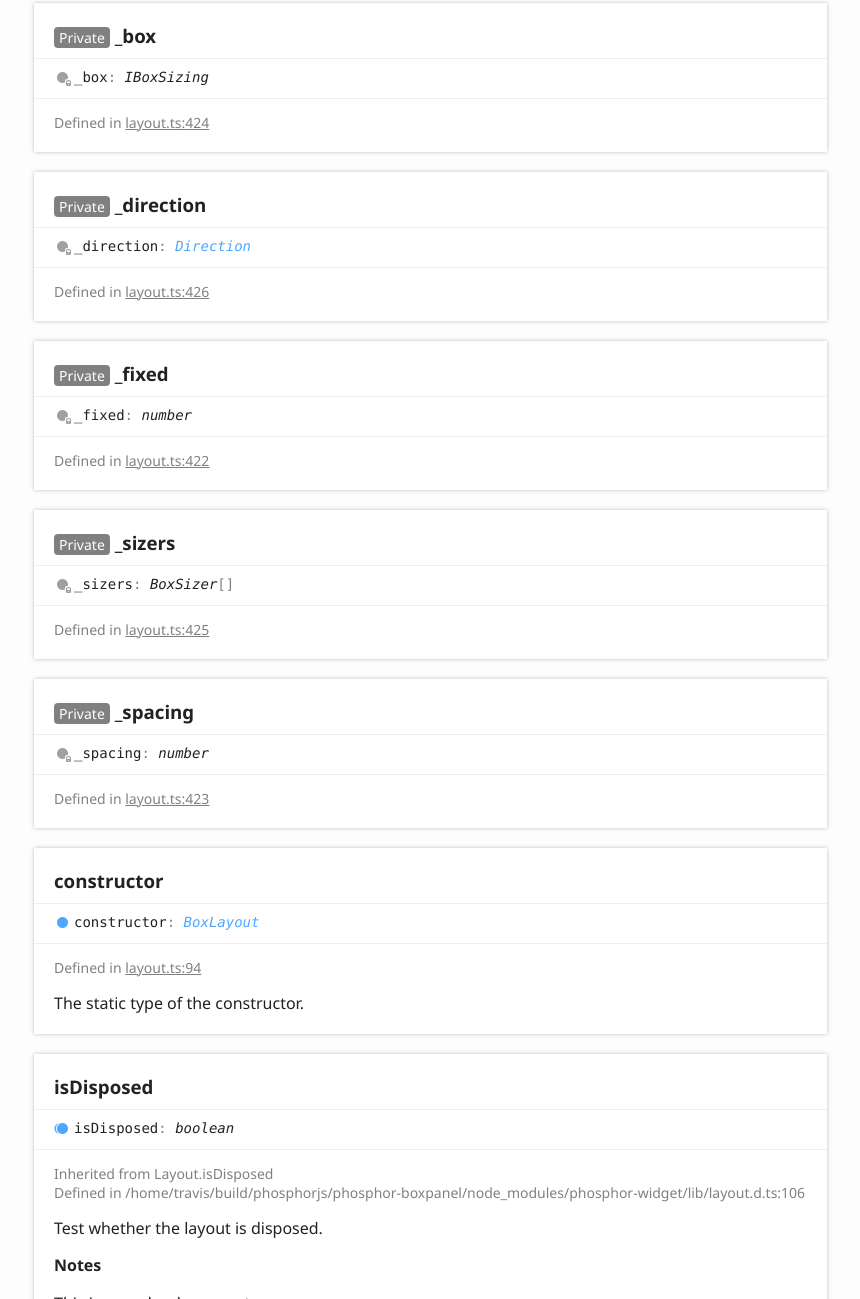
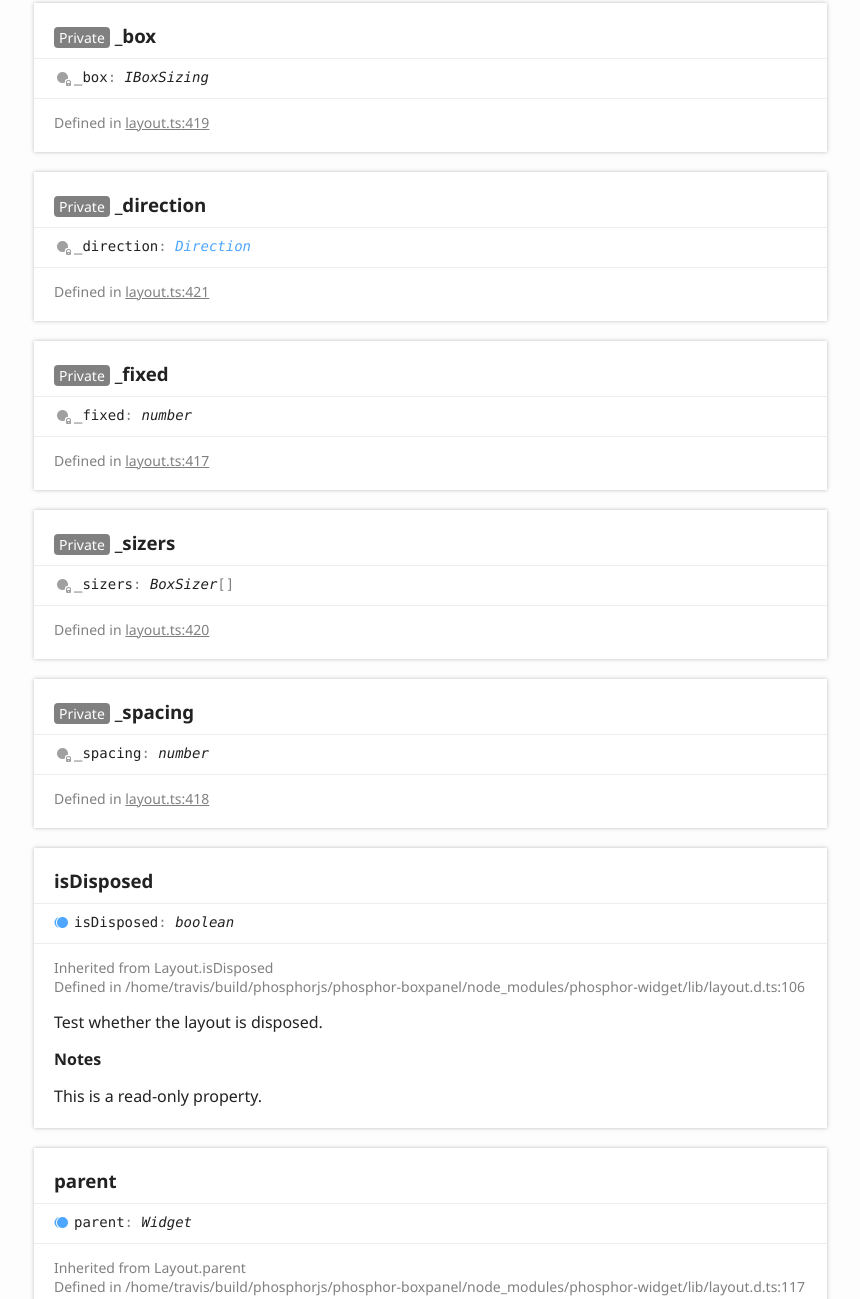
Before and after one commit to gochoam/phosphor-boxpanel, a plain HTML site: page api/classes/boxlayout.html in a window 1280 px wide. Shown: the part 1352-2651 px from the top of the page, without its empty margins (6-866 px from the left). Drawn offline with Linux system fonts and the light colour scheme.

Commit message:
autocommit docs

```diff
--- a/api/classes/boxlayout.html
+++ b/api/classes/boxlayout.html
@@ -106,7 +106,6 @@
 								<li class="tsd-kind-property tsd-parent-kind-class tsd-is-private tsd-is-external"><a href="boxlayout.html#_fixed" class="tsd-kind-icon">_fixed</a></li>
 								<li class="tsd-kind-property tsd-parent-kind-class tsd-is-private tsd-is-external"><a href="boxlayout.html#_sizers" class="tsd-kind-icon">_sizers</a></li>
 								<li class="tsd-kind-property tsd-parent-kind-class tsd-is-private tsd-is-external"><a href="boxlayout.html#_spacing" class="tsd-kind-icon">_spacing</a></li>
-								<li class="tsd-kind-property tsd-parent-kind-class tsd-is-external"><a href="boxlayout.html#constructor" class="tsd-kind-icon">constructor</a></li>
 								<li class="tsd-kind-property tsd-parent-kind-class tsd-is-inherited tsd-is-external"><a href="boxlayout.html#isdisposed" class="tsd-kind-icon">is<wbr>Disposed</a></li>
 								<li class="tsd-kind-property tsd-parent-kind-class tsd-is-inherited tsd-is-external"><a href="boxlayout.html#parent" class="tsd-kind-icon">parent</a></li>
 								<li class="tsd-kind-property tsd-parent-kind-class tsd-is-static tsd-is-external"><a href="boxlayout.html#bottomtotop" class="tsd-kind-icon">Bottom<wbr>ToTop</a></li>
@@ -166,7 +165,7 @@
 					<div class="tsd-signature tsd-kind-icon">_box<span class="tsd-signature-symbol">:</span> <span class="tsd-signature-type">IBoxSizing</span></div>
 					<aside class="tsd-sources">
 						<ul>
-							<li>Defined in <a href="https://github.com/phosphorjs/phosphor-boxpanel/blob/HEAD/src/layout.ts#L424">layout.ts:424</a></li>
+							<li>Defined in <a href="https://github.com/phosphorjs/phosphor-boxpanel/blob/HEAD/src/layout.ts#L419">layout.ts:419</a></li>
 						</ul>
 					</aside>
 				</section>
@@ -176,7 +175,7 @@
 					<div class="tsd-signature tsd-kind-icon">_direction<span class="tsd-signature-symbol">:</span> <a href="../enums/direction.html" class="tsd-signature-type">Direction</a></div>
 					<aside class="tsd-sources">
 						<ul>
-							<li>Defined in <a href="https://github.com/phosphorjs/phosphor-boxpanel/blob/HEAD/src/layout.ts#L426">layout.ts:426</a></li>
+							<li>Defined in <a href="https://github.com/phosphorjs/phosphor-boxpanel/blob/HEAD/src/layout.ts#L421">layout.ts:421</a></li>
 						</ul>
 					</aside>
 				</section>
@@ -186,7 +185,7 @@
 					<div class="tsd-signature tsd-kind-icon">_fixed<span class="tsd-signature-symbol">:</span> <span class="tsd-signature-type">number</span></div>
 					<aside class="tsd-sources">
 						<ul>
-							<li>Defined in <a href="https://github.com/phosphorjs/phosphor-boxpanel/blob/HEAD/src/layout.ts#L422">layout.ts:422</a></li>
+							<li>Defined in <a href="https://github.com/phosphorjs/phosphor-boxpanel/blob/HEAD/src/layout.ts#L417">layout.ts:417</a></li>
 						</ul>
 					</aside>
 				</section>
@@ -196,7 +195,7 @@
 					<div class="tsd-signature tsd-kind-icon">_sizers<span class="tsd-signature-symbol">:</span> <span class="tsd-signature-type">BoxSizer</span><span class="tsd-signature-symbol">[]</span></div>
 					<aside class="tsd-sources">
 						<ul>
-							<li>Defined in <a href="https://github.com/phosphorjs/phosphor-boxpanel/blob/HEAD/src/layout.ts#L425">layout.ts:425</a></li>
+							<li>Defined in <a href="https://github.com/phosphorjs/phosphor-boxpanel/blob/HEAD/src/layout.ts#L420">layout.ts:420</a></li>
 						</ul>
 					</aside>
 				</section>
@@ -206,24 +205,9 @@
 					<div class="tsd-signature tsd-kind-icon">_spacing<span class="tsd-signature-symbol">:</span> <span class="tsd-signature-type">number</span></div>
 					<aside class="tsd-sources">
 						<ul>
-							<li>Defined in <a href="https://github.com/phosphorjs/phosphor-boxpanel/blob/HEAD/src/layout.ts#L423">layout.ts:423</a></li>
+							<li>Defined in <a href="https://github.com/phosphorjs/phosphor-boxpanel/blob/HEAD/src/layout.ts#L418">layout.ts:418</a></li>
 						</ul>
 					</aside>
-				</section>
-				<section class="tsd-panel tsd-member tsd-kind-property tsd-parent-kind-class tsd-is-external">
-					<a name="constructor" class="tsd-anchor"></a>
-					<h3>constructor</h3>
-					<div class="tsd-signature tsd-kind-icon">constructor<span class="tsd-signature-symbol">:</span> <a href="boxlayout.html" class="tsd-signature-type">BoxLayout</a></div>
-					<aside class="tsd-sources">
-						<ul>
-							<li>Defined in <a href="https://github.com/phosphorjs/phosphor-boxpanel/blob/HEAD/src/layout.ts#L94">layout.ts:94</a></li>
-						</ul>
-					</aside>
-					<div class="tsd-comment tsd-typography">
-						<div class="lead">
-							<p>The static type of the constructor.</p>
-						</div>
-					</div>
 				</section>
 				<section class="tsd-panel tsd-member tsd-kind-property tsd-parent-kind-class tsd-is-inherited tsd-is-external">
 					<a name="isdisposed" class="tsd-anchor"></a>
@@ -268,7 +252,7 @@
 					<div class="tsd-signature tsd-kind-icon">Bottom<wbr>ToTop<span class="tsd-signature-symbol">:</span> <a href="../enums/direction.html" class="tsd-signature-type">Direction</a></div>
 					<aside class="tsd-sources">
 						<ul>
-							<li>Defined in <a href="https://github.com/phosphorjs/phosphor-boxpanel/blob/HEAD/src/layout.ts#L457">layout.ts:457</a></li>
+							<li>Defined in <a href="https://github.com/phosphorjs/phosphor-boxpanel/blob/HEAD/src/layout.ts#L452">layout.ts:452</a></li>
 						</ul>
 					</aside>
 					<div class="tsd-comment tsd-typography">
@@ -283,7 +267,7 @@
 					<div class="tsd-signature tsd-kind-icon">Left<wbr>ToRight<span class="tsd-signature-symbol">:</span> <a href="../enums/direction.html" class="tsd-signature-type">Direction</a></div>
 					<aside class="tsd-sources">
 						<ul>
-							<li>Defined in <a href="https://github.com/phosphorjs/phosphor-boxpanel/blob/HEAD/src/layout.ts#L439">layout.ts:439</a></li>
+							<li>Defined in <a href="https://github.com/phosphorjs/phosphor-boxpanel/blob/HEAD/src/layout.ts#L434">layout.ts:434</a></li>
 						</ul>
 					</aside>
 					<div class="tsd-comment tsd-typography">
@@ -298,7 +282,7 @@
 					<div class="tsd-signature tsd-kind-icon">Right<wbr>ToLeft<span class="tsd-signature-symbol">:</span> <a href="../enums/direction.html" class="tsd-signature-type">Direction</a></div>
 					<aside class="tsd-sources">
 						<ul>
-							<li>Defined in <a href="https://github.com/phosphorjs/phosphor-boxpanel/blob/HEAD/src/layout.ts#L445">layout.ts:445</a></li>
+							<li>Defined in <a href="https://github.com/phosphorjs/phosphor-boxpanel/blob/HEAD/src/layout.ts#L440">layout.ts:440</a></li>
 						</ul>
 					</aside>
 					<div class="tsd-comment tsd-typography">
@@ -313,7 +297,7 @@
 					<div class="tsd-signature tsd-kind-icon">Top<wbr>ToBottom<span class="tsd-signature-symbol">:</span> <a href="../enums/direction.html" class="tsd-signature-type">Direction</a></div>
 					<aside class="tsd-sources">
 						<ul>
-							<li>Defined in <a href="https://github.com/phosphorjs/phosphor-boxpanel/blob/HEAD/src/layout.ts#L451">layout.ts:451</a></li>
+							<li>Defined in <a href="https://github.com/phosphorjs/phosphor-boxpanel/blob/HEAD/src/layout.ts#L446">layout.ts:446</a></li>
 						</ul>
 					</aside>
 					<div class="tsd-comment tsd-typography">
@@ -336,7 +320,7 @@
 						<li class="tsd-description">
 							<aside class="tsd-sources">
 								<ul>
-									<li>Defined in <a href="https://github.com/phosphorjs/phosphor-boxpanel/blob/HEAD/src/layout.ts#L99">layout.ts:99</a></li>
+									<li>Defined in <a href="https://github.com/phosphorjs/phosphor-boxpanel/blob/HEAD/src/layout.ts#L94">layout.ts:94</a></li>
 								</ul>
 							</aside>
 							<div class="tsd-comment tsd-typography">
@@ -349,7 +333,7 @@
 						<li class="tsd-description">
 							<aside class="tsd-sources">
 								<ul>
-									<li>Defined in <a href="https://github.com/phosphorjs/phosphor-boxpanel/blob/HEAD/src/layout.ts#L106">layout.ts:106</a></li>
+									<li>Defined in <a href="https://github.com/phosphorjs/phosphor-boxpanel/blob/HEAD/src/layout.ts#L101">layout.ts:101</a></li>
 								</ul>
 							</aside>
 							<div class="tsd-comment tsd-typography">
@@ -378,7 +362,7 @@
 						<li class="tsd-description">
 							<aside class="tsd-sources">
 								<ul>
-									<li>Defined in <a href="https://github.com/phosphorjs/phosphor-boxpanel/blob/HEAD/src/layout.ts#L121">layout.ts:121</a></li>
+									<li>Defined in <a href="https://github.com/phosphorjs/phosphor-boxpanel/blob/HEAD/src/layout.ts#L116">layout.ts:116</a></li>
 								</ul>
 							</aside>
 							<div class="tsd-comment tsd-typography">
@@ -391,7 +375,7 @@
 						<li class="tsd-description">
 							<aside class="tsd-sources">
 								<ul>
-									<li>Defined in <a href="https://github.com/phosphorjs/phosphor-boxpanel/blob/HEAD/src/layout.ts#L128">layout.ts:128</a></li>
+									<li>Defined in <a href="https://github.com/phosphorjs/phosphor-boxpanel/blob/HEAD/src/layout.ts#L123">layout.ts:123</a></li>
 								</ul>
 							</aside>
 							<div class="tsd-comment tsd-typography">
@@ -422,7 +406,7 @@
 						<li class="tsd-description">
 							<aside class="tsd-sources">
 								<ul>
-									<li>Defined in <a href="https://github.com/phosphorjs/phosphor-boxpanel/blob/HEAD/src/layout.ts#L273">layout.ts:273</a></li>
+									<li>Defined in <a href="https://github.com/phosphorjs/phosphor-boxpanel/blob/HEAD/src/layout.ts#L268">layout.ts:268</a></li>
 								</ul>
 							</aside>
 							<div class="tsd-comment tsd-typography">
@@ -444,7 +428,7 @@
 						<li class="tsd-description">
 							<aside class="tsd-sources">
 								<ul>
-									<li>Defined in <a href="https://github.com/phosphorjs/phosphor-boxpanel/blob/HEAD/src/layout.ts#L353">layout.ts:353</a></li>
+									<li>Defined in <a href="https://github.com/phosphorjs/phosphor-boxpanel/blob/HEAD/src/layout.ts#L348">layout.ts:348</a></li>
 								</ul>
 							</aside>
 							<div class="tsd-comment tsd-typography">
@@ -511,7 +495,7 @@
 							<aside class="tsd-sources">
 								<p>Overwrites PanelLayout.attachChild</p>
 								<ul>
-									<li>Defined in <a href="https://github.com/phosphorjs/phosphor-boxpanel/blob/HEAD/src/layout.ts#L162">layout.ts:162</a></li>
+									<li>Defined in <a href="https://github.com/phosphorjs/phosphor-boxpanel/blob/HEAD/src/layout.ts#L157">layout.ts:157</a></li>
 								</ul>
 							</aside>
 							<div class="tsd-comment tsd-typography">
@@ -643,7 +627,7 @@
 							<aside class="tsd-sources">
 								<p>Overwrites PanelLayout.detachChild</p>
 								<ul>
-									<li>Defined in <a href="https://github.com/phosphorjs/phosphor-boxpanel/blob/HEAD/src/layout.ts#L197">layout.ts:197</a></li>
+									<li>Defined in <a href="https://github.com/phosphorjs/phosphor-boxpanel/blob/HEAD/src/layout.ts#L192">layout.ts:192</a></li>
 								</ul>
 							</aside>
 							<div class="tsd-comment tsd-typography">
@@ -709,7 +693,7 @@
 							<aside class="tsd-sources">
 								<p>Overwrites PanelLayout.initialize</p>
 								<ul>
-									<li>Defined in <a href="https://github.com/phosphorjs/phosphor-boxpanel/blob/HEAD/src/layout.ts#L147">layout.ts:147</a></li>
+									<li>Defined in <a href="https://github.com/phosphorjs/phosphor-boxpanel/blob/HEAD/src/layout.ts#L142">layout.ts:142</a></li>
 								</ul>
 							</aside>
 							<div class="tsd-comment tsd-typography">
@@ -775,7 +759,7 @@
 							<aside class="tsd-sources">
 								<p>Overwrites PanelLayout.moveChild</p>
 								<ul>
-									<li>Defined in <a href="https://github.com/phosphorjs/phosphor-boxpanel/blob/HEAD/src/layout.ts#L182">layout.ts:182</a></li>
+									<li>Defined in <a href="https://github.com/phosphorjs/phosphor-boxpanel/blob/HEAD/src/layout.ts#L177">layout.ts:177</a></li>
 								</ul>
 							</aside>
 							<div class="tsd-comment tsd-typography">
@@ -821,7 +805,7 @@
 							<aside class="tsd-sources">
 								<p>Overwrites AbstractLayout.onAfterAttach</p>
 								<ul>
-									<li>Defined in <a href="https://github.com/phosphorjs/phosphor-boxpanel/blob/HEAD/src/layout.ts#L216">layout.ts:216</a></li>
+									<li>Defined in <a href="https://github.com/phosphorjs/phosphor-boxpanel/blob/HEAD/src/layout.ts#L211">layout.ts:211</a></li>
 								</ul>
 							</aside>
 							<div class="tsd-comment tsd-typography">
@@ -850,7 +834,7 @@
 							<aside class="tsd-sources">
 								<p>Overwrites AbstractLayout.onAfterShow</p>
 								<ul>
-									<li>Defined in <a href="https://github.com/phosphorjs/phosphor-boxpanel/blob/HEAD/src/layout.ts#L208">layout.ts:208</a></li>
+									<li>Defined in <a href="https://github.com/phosphorjs/phosphor-boxpanel/blob/HEAD/src/layout.ts#L203">layout.ts:203</a></li>
 								</ul>
 							</aside>
 							<div class="tsd-comment tsd-typography">
@@ -947,7 +931,7 @@
 							<aside class="tsd-sources">
 								<p>Overwrites Layout.onChildHidden</p>
 								<ul>
-									<li>Defined in <a href="https://github.com/phosphorjs/phosphor-boxpanel/blob/HEAD/src/layout.ts#L235">layout.ts:235</a></li>
+									<li>Defined in <a href="https://github.com/phosphorjs/phosphor-boxpanel/blob/HEAD/src/layout.ts#L230">layout.ts:230</a></li>
 								</ul>
 							</aside>
 							<div class="tsd-comment tsd-typography">
@@ -1009,7 +993,7 @@
 							<aside class="tsd-sources">
 								<p>Overwrites Layout.onChildShown</p>
 								<ul>
-									<li>Defined in <a href="https://github.com/phosphorjs/phosphor-boxpanel/blob/HEAD/src/layout.ts#L224">layout.ts:224</a></li>
+									<li>Defined in <a href="https://github.com/phosphorjs/phosphor-boxpanel/blob/HEAD/src/layout.ts#L219">layout.ts:219</a></li>
 								</ul>
 							</aside>
 							<div class="tsd-comment tsd-typography">
@@ -1038,7 +1022,7 @@
 							<aside class="tsd-sources">
 								<p>Overwrites Layout.onFitRequest</p>
 								<ul>
-									<li>Defined in <a href="https://github.com/phosphorjs/phosphor-boxpanel/blob/HEAD/src/layout.ts#L264">layout.ts:264</a></li>
+									<li>Defined in <a href="https://github.com/phosphorjs/phosphor-boxpanel/blob/HEAD/src/layout.ts#L259">layout.ts:259</a></li>
 								</ul>
 							</aside>
 							<div class="tsd-comment tsd-typography">
@@ -1067,7 +1051,7 @@
 							<aside class="tsd-sources">
 								<p>Overwrites AbstractLayout.onResize</p>
 								<ul>
-									<li>Defined in <a href="https://github.com/phosphorjs/phosphor-boxpanel/blob/HEAD/src/layout.ts#L246">layout.ts:246</a></li>
+									<li>Defined in <a href="https://github.com/phosphorjs/phosphor-boxpanel/blob/HEAD/src/layout.ts#L241">layout.ts:241</a></li>
 								</ul>
 							</aside>
 							<div class="tsd-comment tsd-typography">
@@ -1096,7 +1080,7 @@
 							<aside class="tsd-sources">
 								<p>Overwrites AbstractLayout.onUpdateRequest</p>
 								<ul>
-									<li>Defined in <a href="https://github.com/phosphorjs/phosphor-boxpanel/blob/HEAD/src/layout.ts#L255">layout.ts:255</a></li>
+									<li>Defined in <a href="https://github.com/phosphorjs/phosphor-boxpanel/blob/HEAD/src/layout.ts#L250">layout.ts:250</a></li>
 								</ul>
 							</aside>
 							<div class="tsd-comment tsd-typography">
@@ -1198,7 +1182,7 @@
 						<li class="tsd-description">
 							<aside class="tsd-sources">
 								<ul>
-									<li>Defined in <a href="https://github.com/phosphorjs/phosphor-boxpanel/blob/HEAD/src/layout.ts#L491">layout.ts:491</a></li>
+									<li>Defined in <a href="https://github.com/phosphorjs/phosphor-boxpanel/blob/HEAD/src/layout.ts#L486">layout.ts:486</a></li>
 								</ul>
 							</aside>
 							<div class="tsd-comment tsd-typography">
@@ -1230,7 +1214,7 @@
 						<li class="tsd-description">
 							<aside class="tsd-sources">
 								<ul>
-									<li>Defined in <a href="https://github.com/phosphorjs/phosphor-boxpanel/blob/HEAD/src/layout.ts#L467">layout.ts:467</a></li>
+									<li>Defined in <a href="https://github.com/phosphorjs/phosphor-boxpanel/blob/HEAD/src/layout.ts#L462">layout.ts:462</a></li>
 								</ul>
 							</aside>
 							<div class="tsd-comment tsd-typography">
@@ -1262,7 +1246,7 @@
 						<li class="tsd-description">
 							<aside class="tsd-sources">
 								<ul>
-									<li>Defined in <a href="https://github.com/phosphorjs/phosphor-boxpanel/blob/HEAD/src/layout.ts#L503">layout.ts:503</a></li>
+									<li>Defined in <a href="https://github.com/phosphorjs/phosphor-boxpanel/blob/HEAD/src/layout.ts#L498">layout.ts:498</a></li>
 								</ul>
 							</aside>
 							<div class="tsd-comment tsd-typography">
@@ -1299,7 +1283,7 @@
 						<li class="tsd-description">
 							<aside class="tsd-sources">
 								<ul>
-									<li>Defined in <a href="https://github.com/phosphorjs/phosphor-boxpanel/blob/HEAD/src/layout.ts#L479">layout.ts:479</a></li>
+									<li>Defined in <a href="https://github.com/phosphorjs/phosphor-boxpanel/blob/HEAD/src/layout.ts#L474">layout.ts:474</a></li>
 								</ul>
 							</aside>
 							<div class="tsd-comment tsd-typography">
@@ -1360,9 +1344,6 @@
 							</li>
 							<li class=" tsd-kind-property tsd-parent-kind-class tsd-is-private tsd-is-external">
 								<a href="boxlayout.html#_spacing" class="tsd-kind-icon">_spacing</a>
-							</li>
-							<li class=" tsd-kind-property tsd-parent-kind-class tsd-is-external">
-								<a href="boxlayout.html#constructor" class="tsd-kind-icon">constructor</a>
 							</li>
 							<li class=" tsd-kind-property tsd-parent-kind-class tsd-is-inherited tsd-is-external">
 								<a href="boxlayout.html#isdisposed" class="tsd-kind-icon">is<wbr>Disposed</a>
```
Also changed, not shown: api/classes/boxpanel.html (+34 -26 lines).
